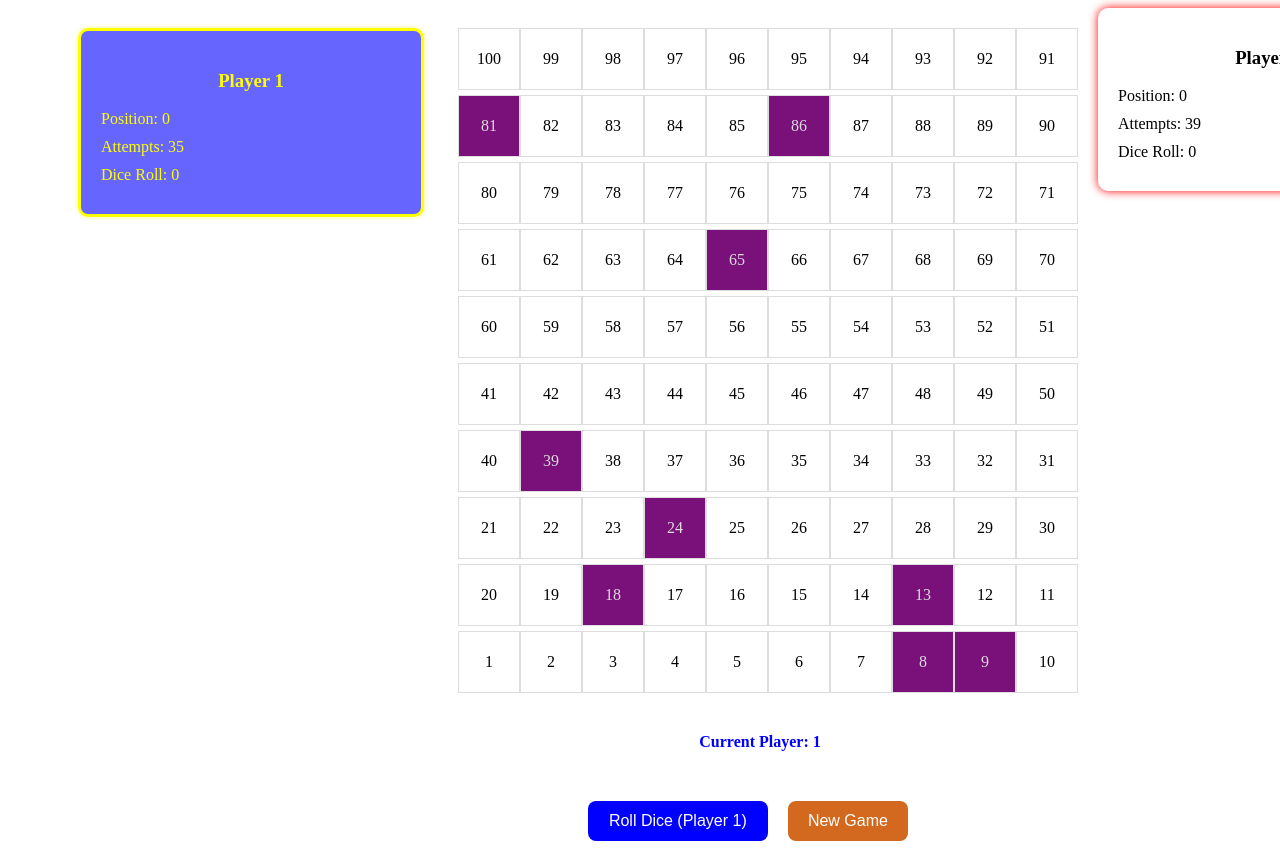
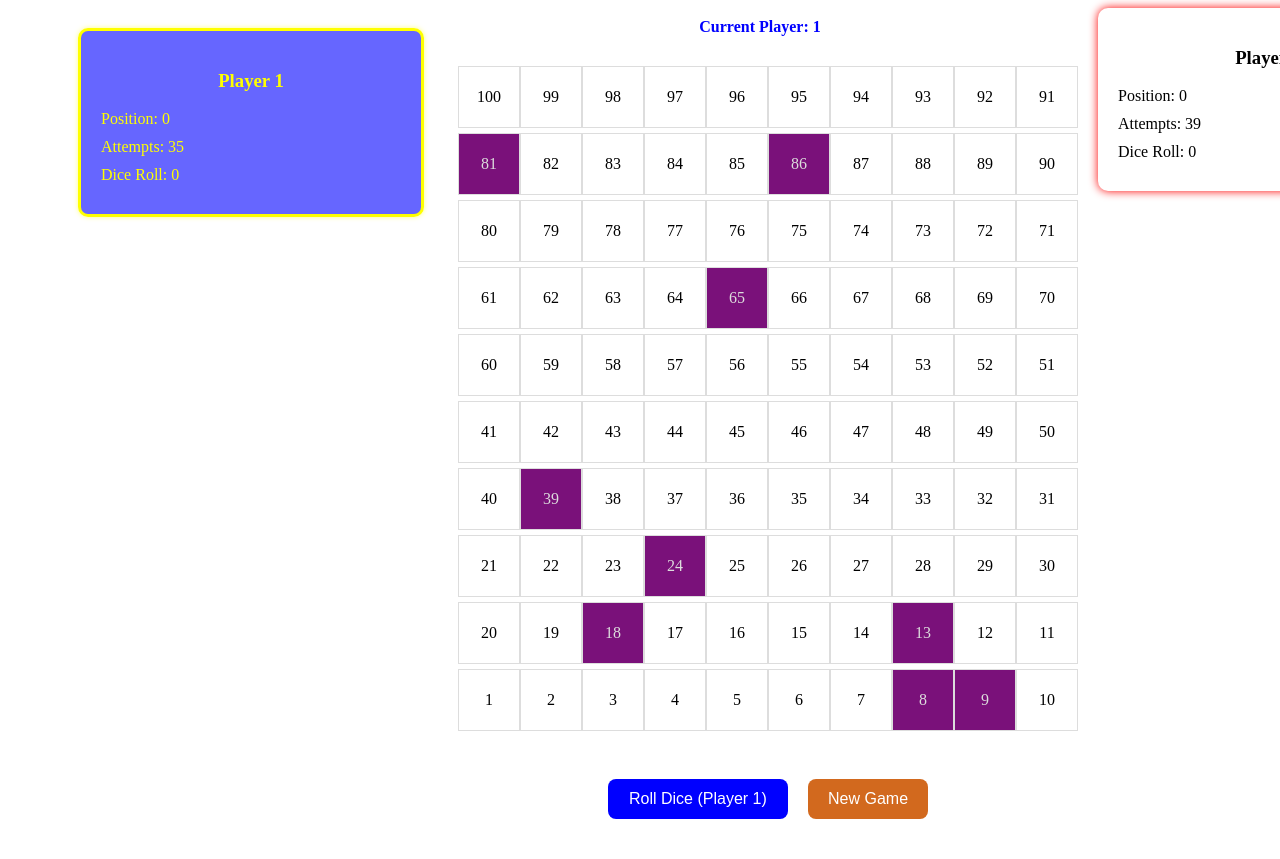
Before and after one commit to Promi-ShellbeeGirl81/Two-Player-Dice-Rolling-Game-Using-React, a React (Vite) app: page / in a window 1280 px wide. Shown: the top 859 px of the page. After the commit the page ends 837 px from the top, so only its background shows below. Built offline with nearby package versions, Linux system fonts and the light colour scheme.

Commit message:
fix: animation and add: separate css for each modules

```diff
--- a/src/App.css
+++ b/src/App.css
@@ -29,74 +29,6 @@
   padding: 20px;
   margin-left: 40px;
 }
-
-
-.player1-stats,
-.player1-stats {
-  display: flex;
-  flex-direction: column;
-  margin-bottom: 10px;
-}
-
-.bottom-controls {
-  display: flex;
-  justify-content: center;
-  margin-top: 20px;
-}
-
-.game-board {
-  display: flex;
-  flex-direction: column-reverse;
-  gap: 5px;
-}
-
-.row {
-  display: flex;
-}
-
-.cell {
-  width: 60px;
-  height: 60px;
-  border: 1px solid #ddd;
-  display: flex;
-  align-items: center;
-  justify-content: center;
-  position: relative;
-  transition: background-color 0.3s ease, border-color 0.3s ease;
-}
-
-.cell.player1 {
-  box-shadow: 0 0 5px blue;
-}
-
-.cell.player2 {
-  box-shadow: 0 0 5px red;
-}
-
-.cell.animate.player1 {
-  animation: highlight-blue 1s ease forwards;
-}
-
-.cell.animate.player2 {
-  animation: highlight-red 1s ease forwards;
-}
-
-.cell.both-players {
-  background: linear-gradient(to right, blue 50%, red 50%);
-}
-
-.special-cell {
-  background-color: rgb(122, 17, 122);
-  color: #ddd;
-}
-
-.game-info {
-  display: flex;
-  justify-content: center;
-  padding: 10px;
-  width: 100%;
-}
-
 button {
   margin: 10px;
   border-radius: 8px;
@@ -107,121 +39,3 @@ button {
   cursor: pointer;
   transition: border-color 0.25s;
 }
-
-.new-game {
-  background-color: chocolate;
-  color: #fff;
-}
-
-.new-game:hover {
-  color: chocolate;
-  background-color: #fff;
-  border: 2px solid chocolate;
-}
-
-.player-stats {
-  width: 300px;
-  padding: 20px;
-  border-radius: 10px;
-  box-shadow: 0 0 10px rgba(32, 32, 32, 0.1);
-}
-
-.player-stats.player1 {
-  box-shadow: 0 0 10px blue;
-}
-
-.player-stats.player2 {
-  box-shadow: 0 0 10px red;
-}
-
-.player-stats.current-turn-player1 {
-  background-color: rgba(0, 0, 255, 0.6);
-  border: 3px solid yellow;
-  box-shadow: 0 0 5px rgba(255, 255, 0, 0.5);
-  color: yellow;
-}
-
-.player-stats.current-turn-player2 {
-  background-color: rgba(255, 0, 0, 0.6);
-  border: 3px solid yellow;
-  box-shadow: 0 0 5px rgba(255, 255, 0, 0.5);
-  color: black;
-}
-
-.player-stats h3 {
-  text-align: center;
-}
-
-.player-stats p {
-  margin: 10px 0;
-  font-size: 16px;
-}
-
-.roll-dice-button {
-  padding: 10px 20px;
-  font-size: 16px;
-  cursor: pointer;
-}
-
-.roll-dice-button.player1-turnn {
-  background-color: blue;
-  color: #fff;
-}
-
-.roll-dice-button.player1-turnn:hover {
-  color: blue;
-  border: 2px solid blue;
-  background-color: #fff;
-}
-
-.roll-dice-button.player2-turnn {
-  background-color: red;
-  color: #fff;
-}
-
-.roll-dice-button.player2-turnn:hover {
-  color: red;
-  border: 2px solid red;
-  background-color: #fff;
-}
-
-.current-player {
-  font-weight: bold;
-}
-
-.blue {
-  color: blue;
-}
-
-.red {
-  color: red;
-}
-
-
-@keyframes highlight-blue {
-  0% {
-    background-color: #add8e6;
-  }
-
-  50% {
-    background-color: blue;
-  }
-
-  100% {
-    background-color: blue;
-  }
-}
-
-@keyframes highlight-red {
-  0% {
-    background-color: #f08080;
-  }
-
-  50% {
-    background-color: red;
-  }
-
-  100% {
-    background-color: red;
-  }
-}
--- a/src/App.jsx
+++ b/src/App.jsx
@@ -34,12 +34,12 @@ const App = () => {
           </div>
         </div>
         <div className="middlebox">
+          <div className="game-info">
+            <GameInfo currentPlayer={currentPlayer} />
+          </div>
           <div className="board-container">
             <GameBoard board={board} players={players} specialCells={specialCells} playerAnimations={playerAnimations}
               onCompleteMove={handleCompleteMove} />
-          </div>
-          <div className="game-info">
-            <GameInfo currentPlayer={currentPlayer} />
           </div>
           <div className="bottom-controls">
             <GameControls onReset={handleReset} />
--- /dev/null
+++ b/src/components/GameBoard.module.css
@@ -0,0 +1,69 @@
+.gameBoard {
+  display: flex;
+  flex-direction: column-reverse;
+  gap: 5px;
+}
+
+.row {
+  display: flex;
+}
+
+.cell {
+  width: 60px;
+  height: 60px;
+  border: 1px solid #ddd;
+  display: flex;
+  align-items: center;
+  justify-content: center;
+  position: relative;
+  transition: background-color 0.4s ease, border-color 0.4s ease;
+}
+
+.cell.player1 {
+  box-shadow: 0 0 5px blue;
+}
+
+.cell.player2 {
+  box-shadow: 0 0 5px red;
+}
+
+.cell.animatePlayer1 {
+  animation: highlightBlue 0.5s ease forwards;
+}
+
+.cell.animatePlayer2 {
+  animation: highlightRed 0.5s ease forwards;
+}
+
+.cell.bothPlayers {
+  background: linear-gradient(to right, blue 50%, red 50%);
+}
+
+.cell.specialCell {
+  background-color: rgb(122, 17, 122);
+  color: #ddd;
+}
+
+@keyframes highlightBlue {
+  0% {
+    background-color: #add8e6;
+  }
+  50% {
+    background-color: blue;
+  }
+  100% {
+    background-color: blue;
+  }
+}
+
+@keyframes highlightRed {
+  0% {
+    background-color: #f08080;
+  }
+  50% {
+    background-color: red;
+  }
+  100% {
+    background-color: red;
+  }
+}
--- a/src/components/GameControls.jsx
+++ b/src/components/GameControls.jsx
@@ -2,6 +2,7 @@ import React from 'react';
 import { useDispatch, useSelector } from 'react-redux';
 import { rollDice, resetGame } from '../gameSlice';
 import { setMessage } from '../modalSlice';
+import styles from "./GameControls.module.css";
 
 const GameControls = () => {
   const dispatch = useDispatch();
@@ -15,17 +16,19 @@ const GameControls = () => {
     dispatch(resetGame());
     dispatch(setMessage(null));
   };
-  const buttonClass = currentPlayer === 0 ? 'player1-turnn' : 'player2-turnn';
+
+  const buttonClass = currentPlayer === 0 ? styles.player1Turnn : styles.player2Turnn;
+
   return (
-    <div className="controls">
+    <div className={styles.controls}>
       <button
-        className={`roll-dice-button ${buttonClass}`}
+        className={`${styles.rollDiceButton} ${buttonClass}`}
         onClick={handleRollDice}
         disabled={attempts[0] === 0 && attempts[1] === 0}
       >
         Roll Dice (Player {currentPlayer + 1})
       </button>
-      <button onClick={handleResetGame} className='new-game'>New Game</button>
+      <button onClick={handleResetGame} className={styles.newGame}>New Game</button>
     </div>
   );
 };
--- /dev/null
+++ b/src/components/GameControls.module.css
@@ -0,0 +1,44 @@
+.controls {
+    display: flex;
+    margin-top: 18px;
+    margin-left: 200px;
+}
+
+.rollDiceButton {
+    padding: 10px 20px;
+    font-size: 16px;
+    cursor: pointer;
+}
+
+.rollDiceButton.player1Turnn {
+    background-color: blue;
+    color: #fff;
+}
+
+.rollDiceButton.player1Turnn:hover {
+    color: blue;
+    border: 2px solid blue;
+    background-color: #fff;
+}
+
+.rollDiceButton.player2Turnn {
+    background-color: red;
+    color: #fff;
+}
+
+.rollDiceButton.player2Turnn:hover {
+    color: red;
+    border: 2px solid red;
+    background-color: #fff;
+}
+
+.newGame {
+    background-color: chocolate;
+    color: #fff;
+}
+
+.newGame:hover {
+    color: chocolate;
+    background-color: #fff;
+    border: 2px solid chocolate;
+}
--- a/src/components/GameInfo.jsx
+++ b/src/components/GameInfo.jsx
@@ -1,17 +1,18 @@
 import React from 'react';
 import { useSelector } from 'react-redux';
+import styles from './GameInfo.module.css';
 
 const GameInfo = ({ currentPlayer }) => {
   const popupMessage = useSelector((state) => state.game.popupMessage);
 
-  const playerColorClass = currentPlayer === 0 ? 'blue' : 'red';
+  const playerColorClass = currentPlayer === 0 ? styles.blue : styles.red;
 
   return (
-    <div className="game-info">
+    <div className={styles.gameInfo}>
       <div>
-        {popupMessage && <div className="popup-message">{popupMessage}</div>}
+        {popupMessage && <div className={styles.popupMessage}>{popupMessage}</div>}
       </div>
-      <div className={`current-player ${playerColorClass}`}>
+      <div className={`${styles.currentPlayer} ${playerColorClass}`}>
         &nbsp;Current Player: {currentPlayer + 1}
       </div>
     </div>
--- /dev/null
+++ b/src/components/GameInfo.module.css
@@ -0,0 +1,18 @@
+.gameInfo {
+    display: flex;
+    justify-content: center;
+    padding: 10px;
+    width: 100%;
+}
+
+.currentPlayer {
+    font-weight: bold;
+}
+
+.blue {
+    color: blue;
+}
+
+.red {
+    color: red;
+}
--- a/src/components/PlayerStats.jsx
+++ b/src/components/PlayerStats.jsx
@@ -1,5 +1,6 @@
 import React from "react";
 import { useSelector } from "react-redux";
+import styles from "./PlayerStats.module.css";
 
 const PlayerStats = ({ player }) => {
   const players = useSelector((state) => state.game.players);
@@ -7,15 +8,15 @@ const PlayerStats = ({ player }) => {
   const diceRoll = useSelector((state) => state.game.diceRoll);
   const currentPlayer = useSelector((state) => state.game.currentPlayer);
 
-  let playerClass = player === 1 ? 'player1' : 'player2';
+  let playerClass = player === 1 ? styles.player1 : styles.player2;
   if (player === 1 && currentPlayer === 0) {
-    playerClass = 'current-turn-player1';
+    playerClass = styles.currentTurnPlayer1;
   } else if (player === 2 && currentPlayer === 1) {
-    playerClass = 'current-turn-player2';
+    playerClass = styles.currentTurnPlayer2;
   }
 
   return (
-    <div className={`player-stats ${playerClass}`}>
+    <div className={`${styles.playerStats} ${playerClass}`}>
       <h3>Player {player}</h3>
       <p>Position: {players[player - 1]}</p>
       <p>Attempts: {attempts[player - 1]}</p>
--- /dev/null
+++ b/src/components/PlayerStats.module.css
@@ -0,0 +1,37 @@
+.playerStats {
+    width: 300px;
+    padding: 20px;
+    border-radius: 10px;
+    box-shadow: 0 0 10px rgba(32, 32, 32, 0.1);
+}
+
+.playerStats.player1 {
+    box-shadow: 0 0 10px blue;
+}
+
+.playerStats.player2 {
+    box-shadow: 0 0 10px red;
+}
+
+.playerStats.currentTurnPlayer1 {
+    background-color: rgba(0, 0, 255, 0.6);
+    border: 3px solid yellow;
+    box-shadow: 0 0 5px rgba(255, 255, 0, 0.5);
+    color: yellow;
+}
+
+.playerStats.currentTurnPlayer2 {
+    background-color: rgba(255, 0, 0, 0.6);
+    border: 3px solid yellow;
+    box-shadow: 0 0 5px rgba(255, 255, 0, 0.5);
+    color: black;
+}
+
+.playerStats h3 {
+    text-align: center;
+}
+
+.playerStats p {
+    margin: 10px 0;
+    font-size: 16px;
+}
--- a/src/gameSlice.js
+++ b/src/gameSlice.js
@@ -1,4 +1,4 @@
-import { createSlice, createAsyncThunk } from '@reduxjs/toolkit';
+import { createSlice } from '@reduxjs/toolkit';
 
 const BOARD_SIZE = 100;
 
@@ -67,13 +67,6 @@ const initialState = {
   playerAnimations: [null, null],
 };
 
-export const delayedCompleteMove = createAsyncThunk(
-  'game/delayedCompleteMove',
-  async ({ playerIndex, finalPosition }, { dispatch }) => {
-    await new Promise((resolve) => setTimeout(resolve, 1000));
-    dispatch(completeMove({ playerIndex, finalPosition }));
-  }
-);
 
 const gameSlice = createSlice({
   name: 'game',
```
Also changed, not shown: src/components/GameBoard.jsx (+19 -12 lines).
